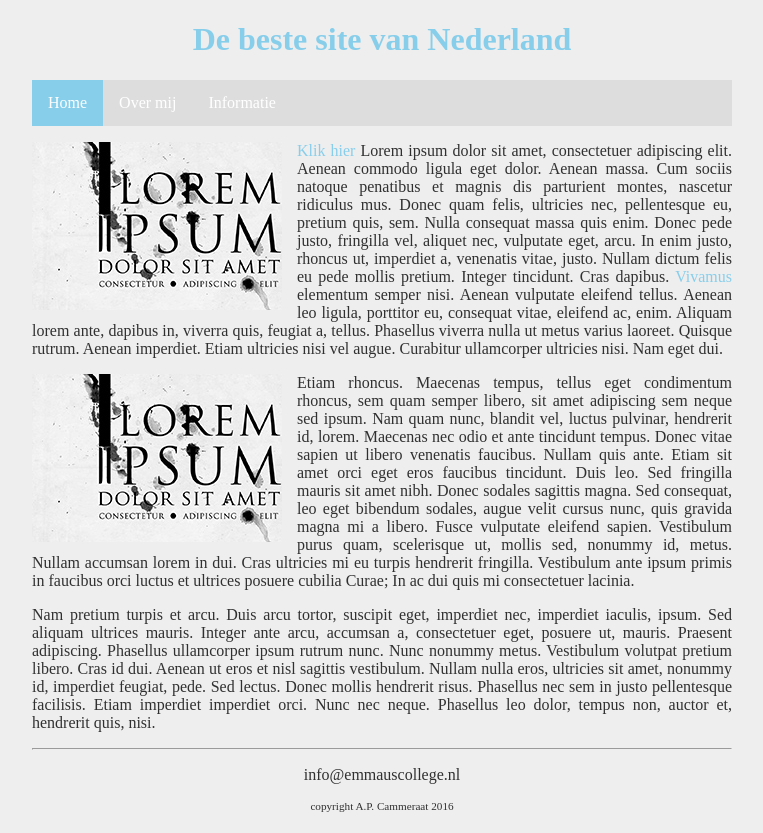
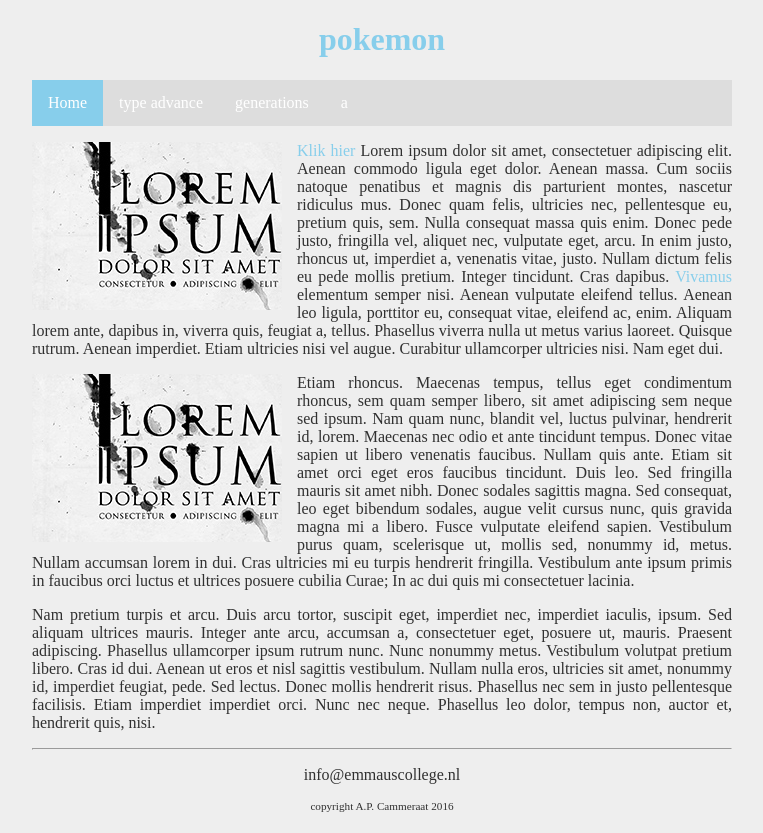
Before and after one commit to emmaus-4h/website-JoshuaSedney01, a plain HTML site: page index.html in a window 1280 px wide. Shown: the whole page, without its empty margins (258-1021 px from the left). Drawn offline with Linux system fonts and the light colour scheme.

Commit message:
Update index.html

```diff
--- a/index.html
+++ b/index.html
@@ -1,5 +1,4 @@
 <!DOCTYPE html>
-
 <html>
 
     <head>
@@ -10,14 +9,15 @@
     <body>
         <main>
             <header>
-                <h1 id="hoofdtitel" class="belangrijk">De beste site van Nederland</h1>
+                <h1 id="hoofdtitel" class="belangrijk">pokemon</h1>
             </header>
 
             <nav>
                 <ul>
                     <li><a class="active" href="index.html">Home</a></li>
-                    <li><a href="overmij.html">Over mij</a></li>
-                    <li><a href="info.html">Informatie</a></li>
+                    <li><a href="overmij.html">type advance</a></li>
+                    <li><a href="info.html">generations</a></li>
+                    <li><a href="wat doe je">a</a></li>
                 </ul>
             </nav>
 
```
